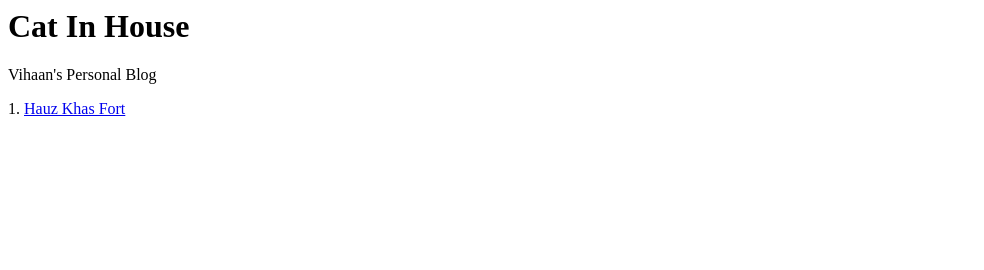
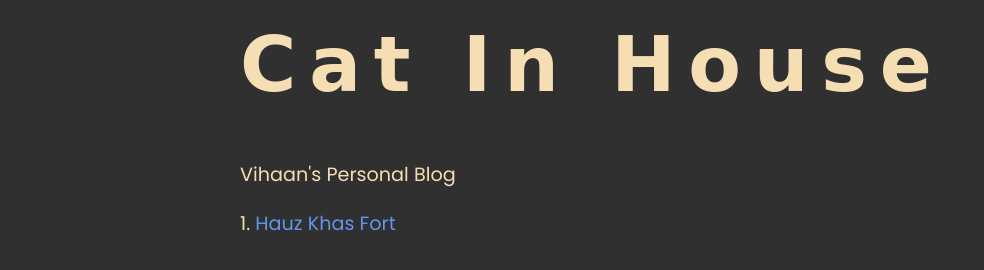
Before and after one commit to CatInHouse/CatInHouse.github.io, a plain HTML site: page index.html in a window 1280 px wide. Shown: the whole page, without its empty margins (0-984 px from the left). Drawn offline with Linux system fonts and the light colour scheme; a web font is replaced by a local one.

Commit message:
HauzKhas Images

```diff
--- a/index.html
+++ b/index.html
@@ -1,11 +1,29 @@
 <html>
+
 <head>
   <title>Cat In House</title>
+  <link rel="stylesheet" href="main.css">
+
+  <style>
+    h1 {
+      font-family: 'Cherry Bomb One', cursive;
+      /* color: teal; */
+      font-size: 4em;
+      letter-spacing: .8rem;
+    }
+
+    a {
+      color: cornflowerblue;
+      text-decoration: none;
+    }
+  </style>
 </head>
+
 <body>
   <h1>Cat In House</h1>
   <p>Vihaan's Personal Blog</p>
 
-    1. <a href="HauzKhasFort">Hauz Khas Fort</a>
+  1. <a href="HauzKhasFort.html">Hauz Khas Fort</a>
 </body>
+
 </html>
--- /dev/null
+++ b/main.css
@@ -0,0 +1,10 @@
+@import url('https://fonts.googleapis.com/css2?family=Cherry+Bomb+One&family=Poppins&display=swap');
+
+body {
+    margin: 20 auto;
+    background-color: #303030;
+    color: wheat;
+    max-width: 800px;
+    font-family: 'Poppins', sans-serif;
+    font-size: larger;
+}
```
Also changed, not shown: HauzKhasFort.html (+21 -18 lines), img/HauzKhasFort/ArchedBuilding.JPG (added), img/HauzKhasFort/FortFromLake.JPG (added), img/HauzKhasFort/MadarsaNorthWing.JPG (added), img/HauzKhasFort/MadarsaRoom.JPG (added), img/HauzKhasFort/MadarsaWestWing.JPG (added), img/HauzKhasFort/firoz shah tomb.JPG (added), img/HauzKhasFort/from_lake.jpg (added), img/HauzKhasFort/lake.JPG (added), img/HauzKhasFort/madrsa inside.JPG (added), img/HauzKhasFort/main_gate.jpg (added), img/HauzKhasFort/three-dome.JPG (added), img/HauzKhasFort/tomb.jpg (added). Lines whose indentation alone changed are shown as unchanged.
